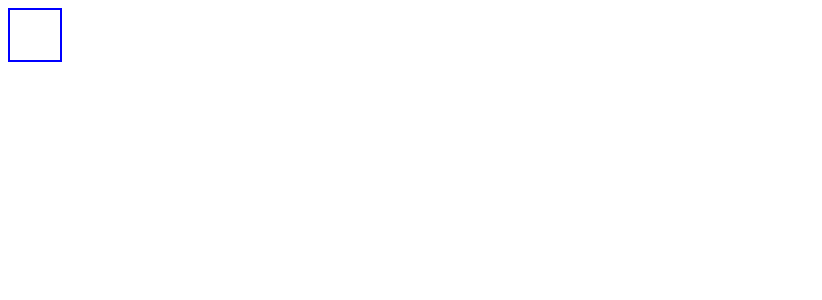
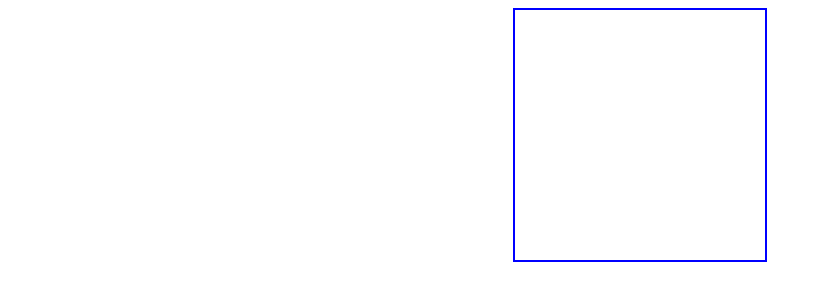
Before and after one commit to mmaustin/js-games, a website: page index.html in a window 1280 px wide. Shown: the whole page, without its empty margins (0-822 px from the left). Drawn offline with Linux system fonts and the light colour scheme.

Commit message:
gave the body element flex properties

```diff
--- a/style.css
+++ b/style.css
@@ -1,5 +1,12 @@
+body {
+    display: flex;
+    justify-content: center;
+    align-items: center;
+    flex-direction: row;
+}
+
 #canvas1{
     border: 2px solid blue;
-    height: 50px;
-    width: 50px;
+    height: 250px;
+    width: 250px;
 }
```
